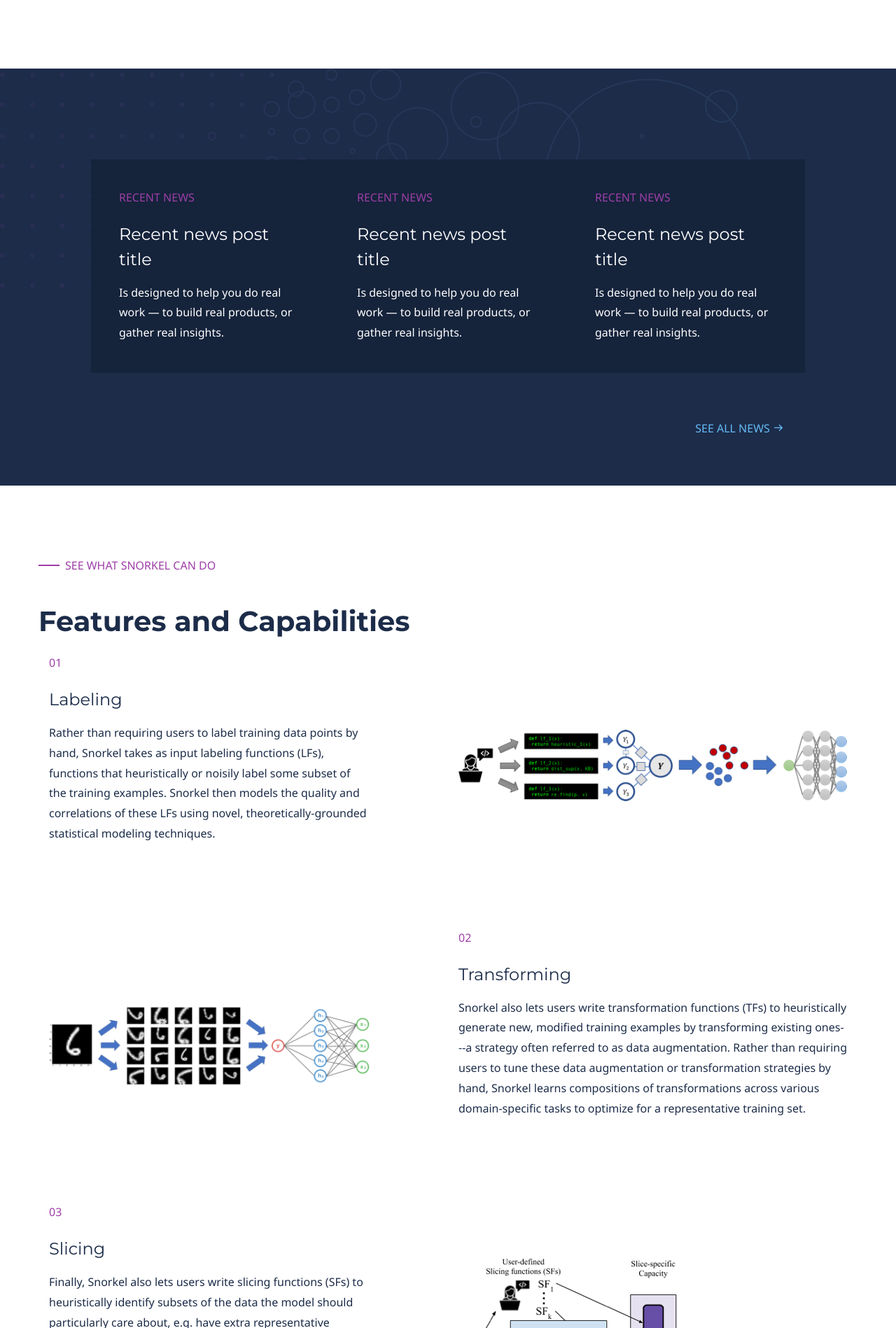
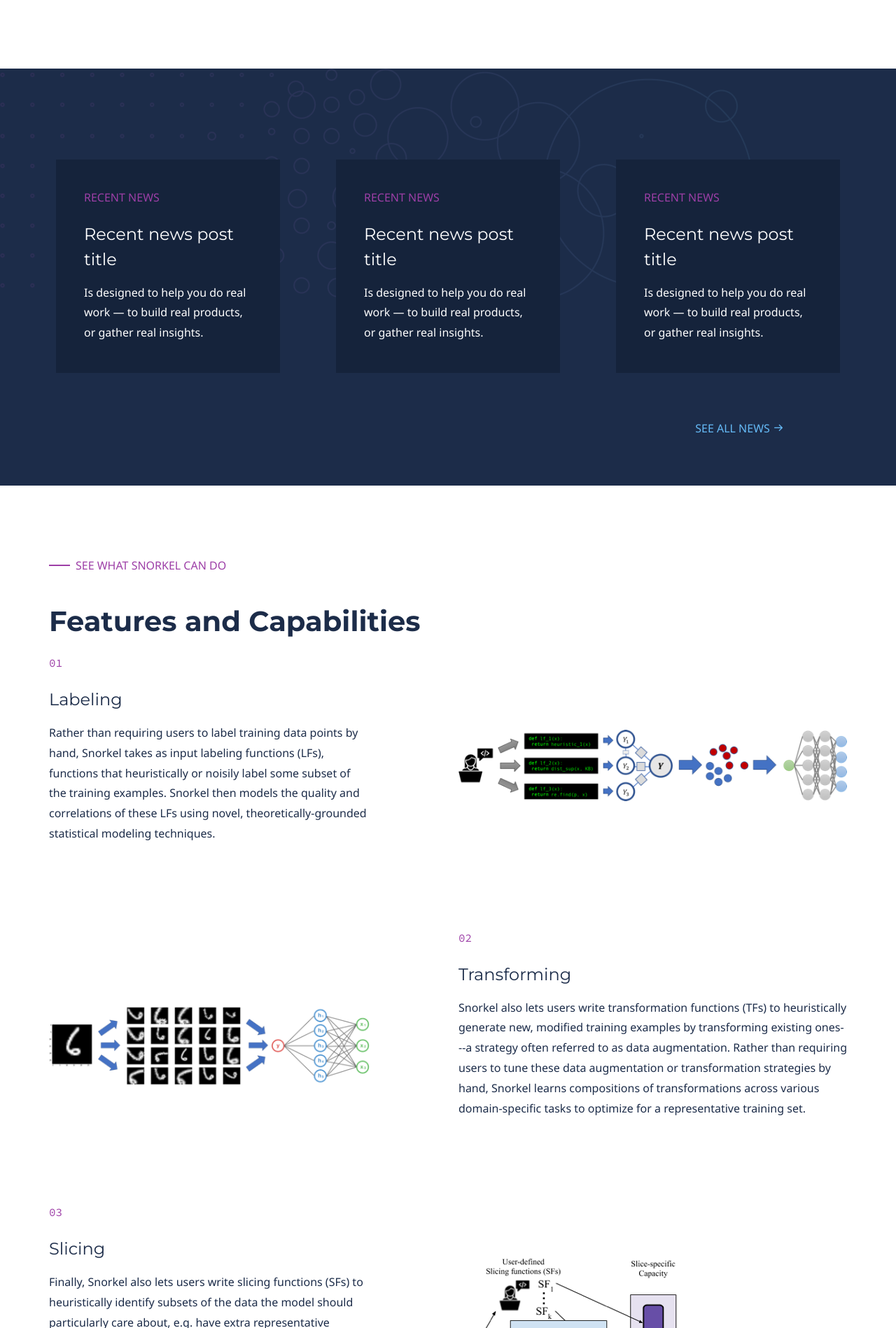
Before and after one commit to snorkel-team/website, a Jekyll site: the page built from index.md, in a window 1280 px wide. Shown: the part 1576-3474 px from the top of the page at 70% size. Built offline with Jekyll 4.4.1, drawn with Linux system fonts in a browser that asks for light colours; some web fonts are replaced.

Commit message:
Responsive

```diff
--- a/doks-theme/_includes/site-header.html
+++ b/doks-theme/_includes/site-header.html
@@ -12,27 +12,7 @@
     </li>
     {% endfor %}
     <li>
-      <a href="https://github.com/HazyResearch/snorkel"
-        ><i class="icon icon--github"></i
-      ></a>
-      <a
-        class="github-button"
-        href="https://github.com/HazyResearch/snorkel"
-        data-icon="octicon-star"
-        data-size="large"
-        data-show-count="true"
-        aria-label="Star HazyResearch/snorkel on GitHub"
-        >Star</a
-      >
-      <a
-        class="github-button"
-        href="https://github.com/HazyResearch/snorkel/fork"
-        data-icon="octicon-repo-forked"
-        data-size="large"
-        data-show-count="true"
-        aria-label="Fork HazyResearch/snorkel on GitHub"
-        >Fork</a
-      >
+      <a href="https://github.com/HazyResearch/snorkel">Github</a>
     </li>
   </ul>
   <!-- /.offcanvas__nav -->
--- a/doks-theme/_layouts/homepage.html
+++ b/doks-theme/_layouts/homepage.html
@@ -22,9 +22,8 @@
             />
           </div>
         </div>
-        <!-- End Row -->
         <div class="row row-spacing">
-          <div class="col-sm-6">
+          <div class="col-sm-6 hidden-xs">
             <img
               src="/doks-theme/assets/images/layout/Pattern 1.png"
               alt="Pattern 1"
@@ -43,46 +42,69 @@
             <button class="btn">Button</button>
           </div>
         </div>
-        <!-- End Row -->
         <div class="row">
           <div class="col-sm-12"><p>USED BY</p></div>
         </div>
-        <!-- End Row -->
-        <div class="row row-spacing">
-          <div class="col-sm-1"></div>
-          <div class="col-sm-2">
+        <div class="row row-spacing hidden-xs">
+          <div class="col-xs-1"></div>
+          <div class="col-xs-2">
             <img
               src="/doks-theme/assets/images/layout/Google.svg"
               alt="Google Logo"
             />
           </div>
-          <div class="col-sm-2">
+          <div class="col-xs-2">
             <img
               src="/doks-theme/assets/images/layout/Microsoft.svg"
               alt="Microsoft Logo"
             />
           </div>
-          <div class="col-sm-2">
+          <div class="col-xs-2">
             <img
               src="/doks-theme/assets/images/layout/Intel.svg"
               alt="Intel Logo"
             />
           </div>
-          <div class="col-sm-2">
+          <div class="col-xs-2">
             <img
               src="/doks-theme/assets/images/layout/YouTube.svg"
               alt="YouTube Logo"
             />
           </div>
-          <div class="col-sm-2">
+          <div class="col-xs-2">
             <img
               src="/doks-theme/assets/images/layout/Toshiba.svg"
               alt="Toshiba Logo"
             />
           </div>
-          <div class="col-sm-1"></div>
+          <div class="col-xs-1"></div>
         </div>
-        <!-- End Row -->
+        <div class="mobile-logos">
+          <img
+            src="/doks-theme/assets/images/layout/Google.svg"
+            alt="Google Logo"
+          />
+          <img
+              src="/doks-theme/assets/images/layout/Microsoft.svg"
+              alt="Microsoft Logo"
+          />
+        </div>
+        <div class="mobile-logos">
+          <img
+            src="/doks-theme/assets/images/layout/Intel.svg"
+            alt="Intel Logo"
+          />
+          <img
+              src="/doks-theme/assets/images/layout/YouTube.svg"
+              alt="YouTube Logo"
+          />
+        </div>
+        <div class="mobile-logos">
+            <img
+            src="/doks-theme/assets/images/layout/Toshiba.svg"
+            alt="Toshiba Logo"
+          />
+        </div>
       </div>
       <div class="container-fluid">
         <div class="row dark-row">
@@ -119,20 +141,20 @@
           ></a>
         </div>
       </div>
-      <!-- End Container Fluid -->
-      <!-- End Continer Fluid -->
       <div class="container">
         <div class="row">
-          <p class="subheadline">see what snorkel can do</p>
+          <div class="col-sm-12">
+            <p class="subheadline">see what snorkel can do</p>
+          </div>
         </div>
-        <!-- End Row -->
         <div class="row">
-          <h1>Features and Capabilities</h1>
+          <div class="col-sm-12">
+            <h1>Features and Capabilities</h1>
+          </div>
         </div>
-        <!-- End Row -->
         <div class="row row-spacing">
           <div class="col-sm-5">
-            <p class="purple">01</p>
+            <p class="purple-numbers">01</p>
             <h4>Labeling</h4>
             <p>
               Rather than requiring users to label training data points by hand,
@@ -152,9 +174,8 @@
             />
           </div>
         </div>
-        <!-- End Row -->
         <div class="row row-spacing">
-          <div class="col-sm-5">
+          <div class="col-sm-5 hidden-xs">
             <img
               src="/doks-theme/assets/images/layout/Transforming.png"
               alt="Pattern 1"
@@ -163,7 +184,7 @@
           </div>
           <div class="col-sm-1"></div>
           <div class="col-sm-6">
-            <p class="purple">02</p>
+            <p class="purple-numbers">02</p>
             <h4>Transforming</h4>
             <p>
               Snorkel also lets users write transformation functions (TFs) to
@@ -175,11 +196,17 @@
               tasks to optimize for a representative training set.
             </p>
           </div>
+          <div class="col-sm-12 visible-xs-block">
+            <img
+              src="/doks-theme/assets/images/layout/Transforming.png"
+              alt="Pattern 1"
+              style="margin-top: 110px;"
+            />
+          </div>
         </div>
-        <!-- End Row -->
         <div class="row row-spacing">
           <div class="col-sm-5">
-            <p class="purple">03</p>
+            <p class="purple-numbers">03</p>
             <h4>Slicing</h4>
             <p>
               Finally, Snorkel also lets users write slicing functions (SFs) to
@@ -200,7 +227,6 @@
             />
           </div>
         </div>
-        <!-- End Row -->
         <div class="row row-spacing">
           <div class="col-sm-5">
             <img
@@ -220,20 +246,18 @@
               <p>
                 # python -m spacy download en_core_web_sm
               </p>
-              <p><span style="color: #9D3FA7;">import</span><span style="color: #18171C;"> spacy</p>
+              <span style="color: #9D3FA7;">import</span><span style="color: #18171C;"> spacy
             </div>
             <a href="https://github.com/HazyResearch/snorkel" class="btn"
               >Github</a
             >
           </div>
         </div>
-        <!-- End Row -->
       </div>
-      <!-- End Container -->
       <div class="container-fluid">
         <div class="row light-row">
           <div class="light-card">
-            <p class="purple">01</p>
+            <p class="purple-numbers">01</p>
             <h4>Use Case Title</h4>
             <p>
               Is designed to help you do real work — to build real products, or
@@ -244,7 +268,7 @@
             </a>
           </div>
           <div class="light-card">
-            <p class="purple">02</p>
+            <p class="purple-numbers">02</p>
             <h4>Use Case Title</h4>
             <p>
               Is designed to help you do real work — to build real products, or
@@ -255,7 +279,7 @@
             </a>
           </div>
           <div class="light-card">
-            <p class="purple">03</p>
+            <p class="purple-numbers">03</p>
             <h4>Use Case Title</h4>
             <p>
               Is designed to help you do real work — to build real products, or
@@ -266,9 +290,7 @@
             </a>
           </div>
         </div>
-        <!-- End Row -->
       </div>
-      <!-- End Container Fluid -->
       <div class="container-fluid">
         <div class="row cta-row row-spacing">
           <a class="card-cta" href="#"
@@ -276,7 +298,6 @@
           ></a>
         </div>
       </div>
-      <!-- End Container Fluid -->
       <div class="container">
         <div class="row">
           <div class="col-sm-4">
@@ -298,7 +319,6 @@
           </div>
         </div>
       </div>
-      <!-- End Container -->
     </div>
     {% include site-footer.html %}
   </body>
--- a/doks-theme/_sass/generic/_base.scss
+++ b/doks-theme/_sass/generic/_base.scss
@@ -248,6 +248,8 @@
   }
 }
 
+/* ----- Other Classes ----- */
+
 .subheadline {
   color: $color-purple;
   text-transform: uppercase;
@@ -268,15 +270,25 @@
   text-transform: uppercase;
 }
 
+.purple-numbers {
+  @extend .purple;
+  font-family: $font-family-monospace;
+}
+
 .dark-row {
   background-color: $color-dark-blue;
-  padding: 130px 130px 0 130px;
+  padding-top: 130px;
   display: flex;
   justify-content: space-between;
   background-image: url("../../assets/images/layout/PatternRow.png");
   background-repeat: no-repeat;
   background-position: left top;
   background-size: 1076px 341px;
+
+  @media (max-width: 1024px) {
+    flex-direction: column;
+    align-items: center;
+  }
 }
 
 .light-row {
@@ -285,11 +297,19 @@
 }
 
 .card {
-  width: 350px;
+  width: 320px;
   height: 305px;
   padding: 40px;
   color: $color-white;
   background-color: #15233b;
+
+  @media (max-width: 1024px) {
+    margin-bottom: 40px;
+  }
+
+  @media (max-width: 375px) {
+    width: 250px;
+  }
 }
 
 .light-card {
@@ -311,9 +331,23 @@
   padding: 65px 160px;
   display: flex;
   justify-content: flex-end;
+
+  @media (max-width: 768px) {
+    padding: 65px 40px;
+  }
 }
 
 .cta-dark-row {
   @extend .cta-row;
   background-color: $color-dark-blue;
 }
+
+.mobile-logos {
+  display: none;
+
+  @media (max-width: 768px) {
+    display: flex;
+    justify-content: space-around;
+    margin-bottom: 40px;
+  }
+}
```
